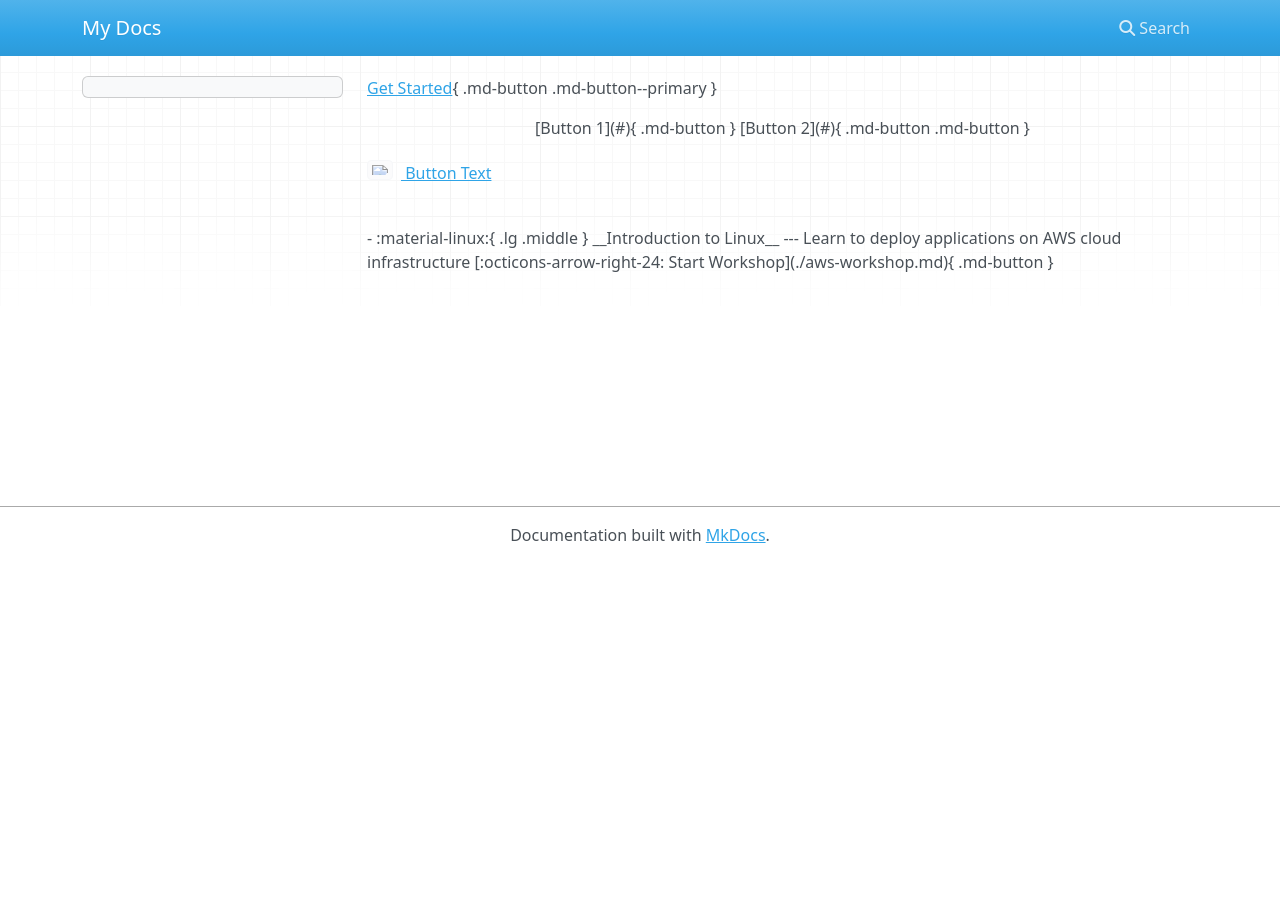
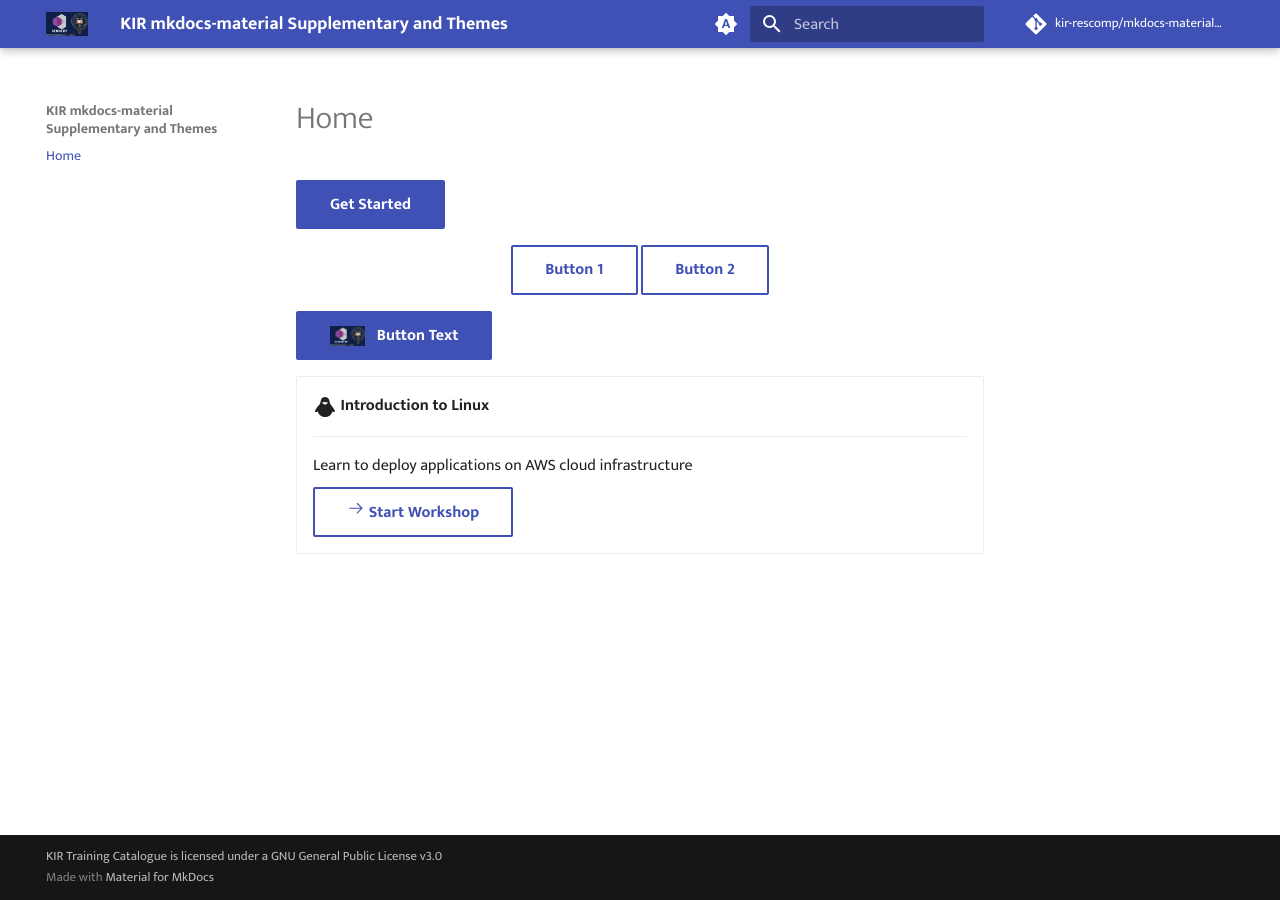
Before and after one commit to kir-rescomp/mkdocs-material-supplementary, an MkDocs documentation site: the page built from docs/index.md, in a window 1280 px wide. Built offline with MkDocs 1.6.1 and Material for MkDocs 9.7.7, drawn with Linux system fonts in a browser that asks for light colours; nearby versions of some CDN libraries; comment, search, counter and statistics services are not loaded.

Commit message:
add the first index md

```diff
--- a/mkdocs.yml
+++ b/mkdocs.yml
@@ -1 +1,124 @@
-site_name: My Docs
+site_name: KIR mkdocs-material Supplementary and Themes
+site_author: The Kennedy Institute of Rheumatology, NDORMS, University of Oxford
+site_dir: public
+site_url: "https://kir-rescomp.github.io/mkdocs-material-supplementary/"
+
+#Repository information
+repo_name:  kir-rescomp/mkdocs-material-supplementary
+repo_url: https://github.com/kir-rescomp/mkdocs-material-supplementary
+
+
+theme:
+  name: material
+  logo: images/kir_oxford_combined_logo.png
+  favicon: images/kir_standalone_logo.png
+   # 404 page
+  static_templates:
+    - 404.html
+
+  palette:
+
+  # Palette toggle for automatic mode
+  - media: "(prefers-color-scheme)"
+    toggle:
+      icon: material/brightness-auto
+      name: Switch to light mode
+    primary: custom
+
+  # Palette toggle for light mode
+  - media: "(prefers-color-scheme: light)"
+    scheme: default
+    primary: custom
+
+
+    toggle:
+      icon: material/brightness-7
+      name: Switch to dark mode
+
+  # Palette toggle for dark mode
+  - media: "(prefers-color-scheme: dark)"
+    scheme: slate
+    toggle:
+      icon: material/brightness-4
+      name: Switch to system preference
+    primary: custom
+
+  features:
+    - navigation.tracking
+    - navigation.sections
+    - navigation.expand
+    - navigation.top
+    - navigation.footer
+    - content.code.copy
+    - content.code.annotate
+
+
+  # Necessary for search to work properly
+  include_search_page: false
+  search_index_only: true
+
+  # Default values, taken from mkdocs_theme.yml
+  language: en
+  font:
+    text: Mukta
+    code: Fira Code
+
+markdown_extensions:
+  - abbr
+  - admonition
+  - attr_list
+  - def_list
+  - footnotes
+  - meta
+  - md_in_html
+  - toc:
+      permalink: true
+  - pymdownx.arithmatex:
+      generic: true
+  - pymdownx.betterem:
+      smart_enable: all
+  - pymdownx.caret
+  - pymdownx.details
+  - pymdownx.emoji:
+      emoji_generator: !!python/name:materialx.emoji.to_svg
+      emoji_index: !!python/name:material.extensions.emoji.twemoji
+  - pymdownx.highlight:
+      anchor_linenums: true
+  - pymdownx.inlinehilite
+  - pymdownx.keys
+  - pymdownx.magiclink:
+      repo_url_shorthand: true
+      user: squidfunk
+      repo: mkdocs-material
+  - pymdownx.mark
+  - pymdownx.smartsymbols
+  - pymdownx.superfences:
+      custom_fences:
+        - name: mermaid
+          class: mermaid
+          format: !!python/name:pymdownx.superfences.fence_code_format
+  - pymdownx.tabbed:
+      alternate_style: true
+  - pymdownx.tasklist:
+      custom_checkbox: true
+  - pymdownx.tilde
+  - pymdownx.snippets
+  - pymdownx.blocks.caption
+
+plugins:
+  - glightbox:
+      effect: zoom
+      zoomable: true
+  - search:
+      lang: en
+
+extra_javascript:
+  - javascripts/mathjax.js
+  - https://polyfill.io/v3/polyfill.min.js?features=es6
+  - https://cdn.jsdelivr.net/npm/mathjax@3/es5/tex-mml-chtml.js
+
+copyright : KIR Training Catalogue is licensed under a <a rel="noopener" target="_blank" href="https://www.gnu.org/licenses/gpl-3.0.en.html">GNU General Public License v3.0</a>
+
+
+extra_css:
+  - stylesheets/extra.css
```
Also changed, not shown: docs/images/kir_oxford_combined_logo.png (added), docs/images/kir_standalone_logo.png (added).
